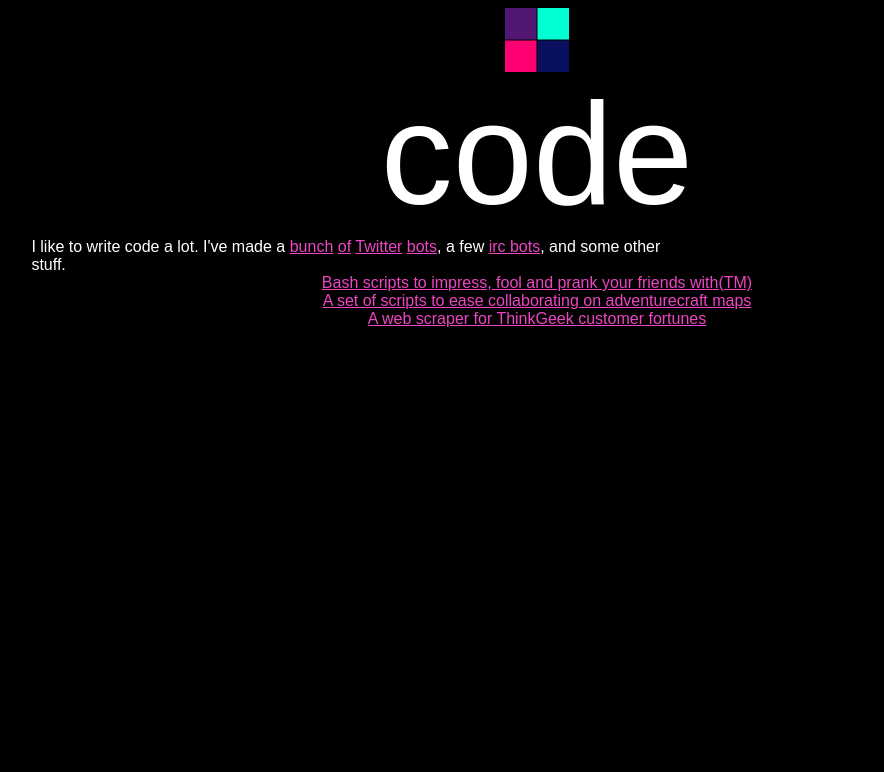
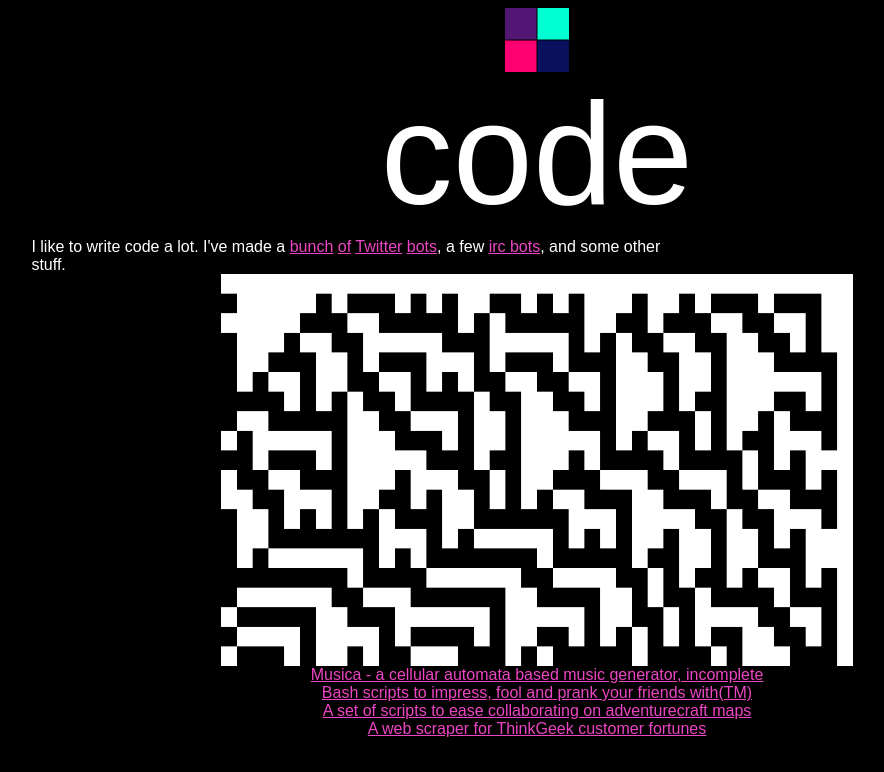
Before and after one commit to lilyhahn/rainshapes.github.io, a plain HTML site: page code.html in a window 1280 px wide. Shown: the whole page, without its empty margins (103-987 px from the left). Drawn offline with Linux system fonts and the light colour scheme; a web font is replaced by a local one.

Commit message:
added link to musica

```diff
--- a/code.html
+++ b/code.html
@@ -33,6 +33,11 @@
 	<div class="pagebody">
 	I like to write code a lot. I've made a <a href="https://twitter.com/silly_phrases">bunch</a> <a href="https://twitter.com/cmpgk1024FS">of</a> <a href="https://twitter.com/shell_bot">Twitter</a> <a href="https://twitter.com/eggbot366">bots</a>, a few <a href="https://github.com/cmpgk1024/irc-bots/">irc bots</a>, and some other stuff.</div>
 	<div class="games">
+	<a href="https://github.com/rainshapes/musica">
+	<img src="img/score.png" class="screen" />
+	<br />
+	Musica - a cellular automata based music generator, incomplete
+	</a><br />
 	<a href="https://github.com/cmpgk1024/joke-scripts/" >Bash scripts to impress, fool and prank your friends with(TM)</a> <br />
 	<a href="https://github.com/cmpgk1024/crossplatform-adventurecraft">A set of scripts to ease collaborating on adventurecraft maps</a> <br />
 	<a href="https://github.com/cmpgk1024/fortune-extracter">A web scraper for ThinkGeek customer fortunes</a> <br />
```
Also changed, not shown: img/score.png (added).
